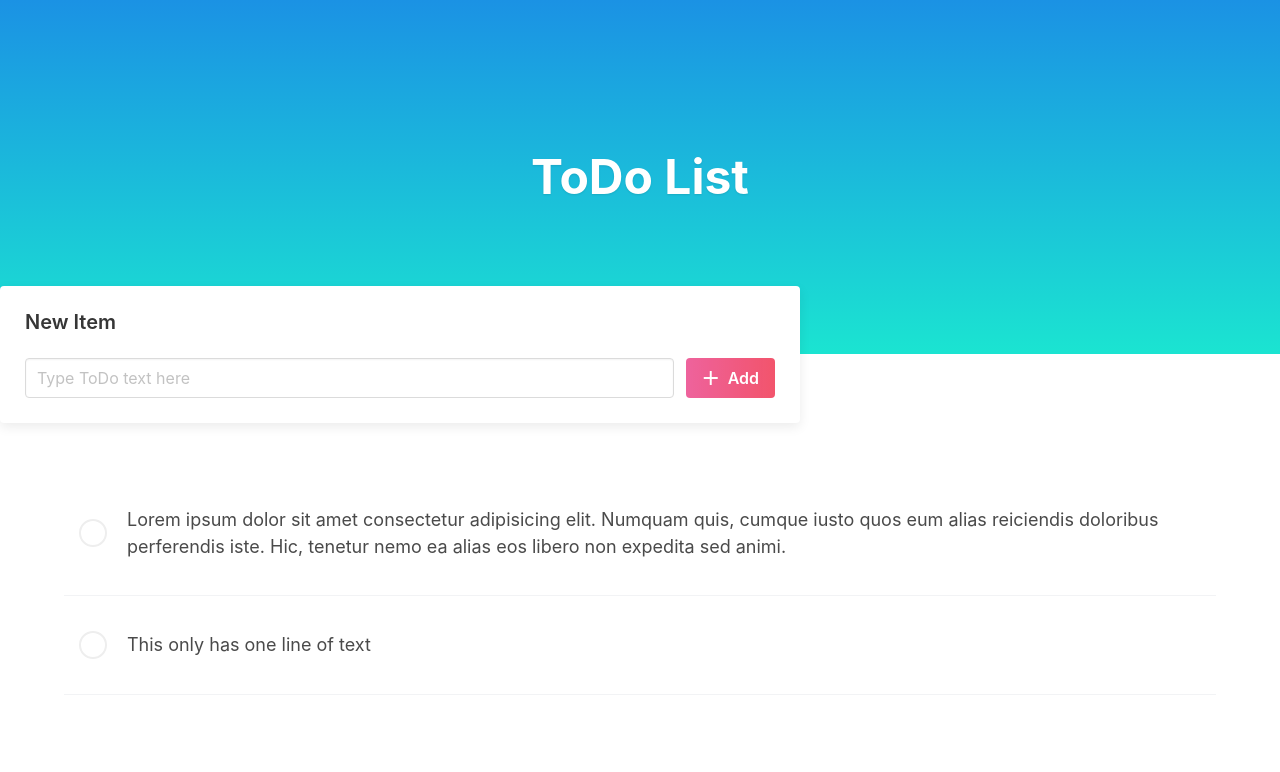
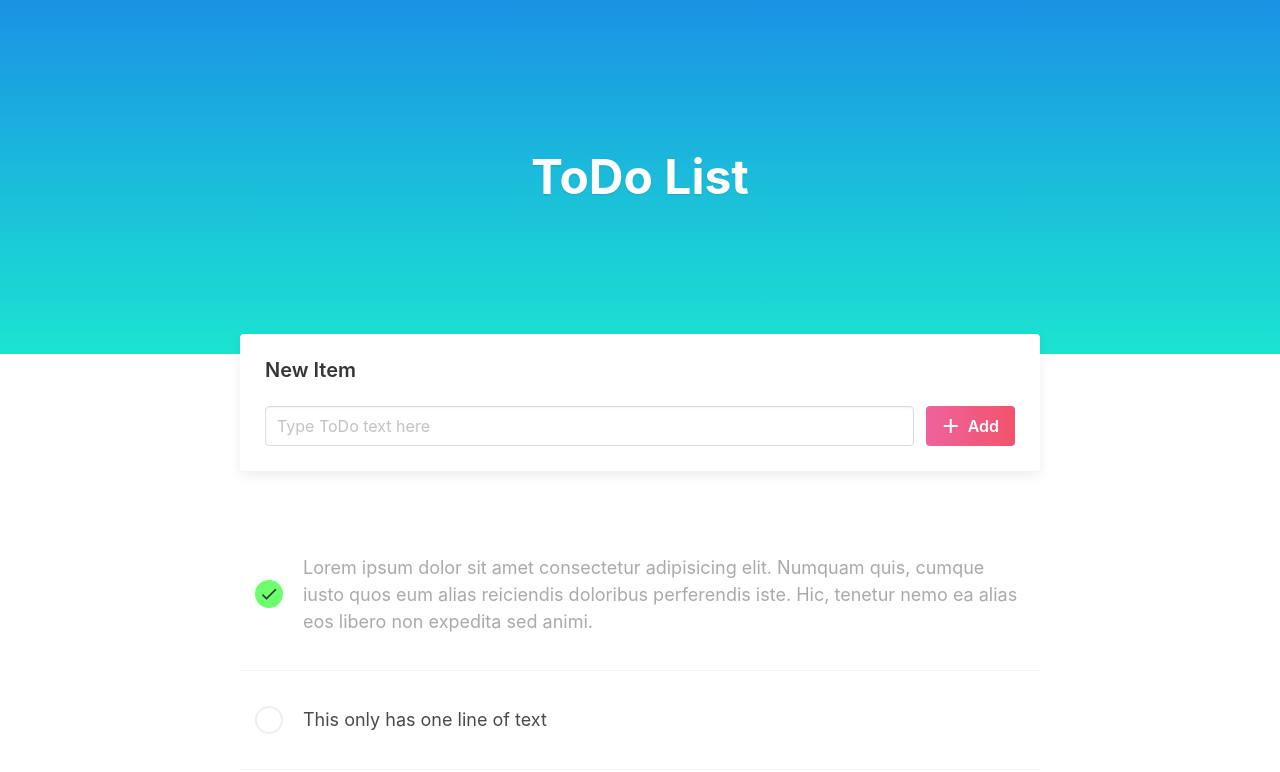
Before and after one commit to jordan-bamber/angular-todo-app-jlb, an Angular app: page / in a window 1280 px wide. Shown: the top 772 px of the page. Built offline with nearby package versions, Linux system fonts and the light colour scheme.

Commit message:
style(scss): first draft complete

```diff
--- a/src/app/todos/todos.component.html
+++ b/src/app/todos/todos.component.html
@@ -4,7 +4,7 @@
 
 </section>
 
-<section class="body-section">
+<!-- <section class="body-section">
     <div class="body-container">
 
         <div class="add-todo-box">
@@ -29,13 +29,38 @@
         </div>
 
     </div>
-</section>
+</section> -->
+
+<section class="section">
+    <div class="container add-todo-box-container">
+
+        <div class="add-todo-box">
+
+            <form>
+                <h2 class="title is-5">New Item</h2>
+
+                <div class="field is-grouped">
+                    <p class="control is-expanded">
+                      <input class="input" type="text" placeholder="Type ToDo text here">
+                    </p>
+                    <p class="control">
+                      <button class="button alt-gradient-button">
+                        <i class="material-icons">add</i>
+                        Add
+                      </button>
+                    </p>
+                  </div>
+
+            </form>
+
+        </div>
+    </div>
 
 <section class="section">
     <div class="container">
 
         <div class="todo-list">
-           <div class="todo-item">
+           <div class="todo-item completed">
                <div class="check-box">
                   <i class="material-icons">check</i>
                </div>
@@ -51,6 +76,15 @@
                 <div class="todo-text">
                    This only has one line of text
                 </div>
+
+                <div class="todo-controls-box">
+                    <div class="todo-controls-button">
+                        <i class="material-icons">edit</i>
+                    </div>
+                    <div class="todo-controls-button is-danger">
+                        <i class="material-icons">delete</i>
+                    </div>
+                </div>
              </div>
         </div>
     </div>
--- a/src/app/todos/todos.component.scss
+++ b/src/app/todos/todos.component.scss
@@ -1,10 +1,10 @@
-.heading-section{
+.heading-section {
     background: linear-gradient(#1B92E4,#1BE4D1);
 
     padding: 150px;
     padding-bottom: 150px;
 
-    h1.title{
+    h1.title {
         font-weight: bold;
         color: white;
         text-shadow: 0px 1px 2px rgba(black, 0.1);
@@ -12,8 +12,9 @@
 
 }
 
-.body-container {
-    max-width: 800px;
+//why was important needed?
+.container {
+   max-width: 800px  !important;
     align-items: center;
 }
 
@@ -40,6 +41,11 @@
 
     border-bottom: 1px solid #f2f3f5;
 
+    //Should this be down below in completed method?
+    &.completed {
+        color: #aaa;
+    }
+
 }
 
 .todo-item .check-box {
@@ -61,6 +67,8 @@
         font-size: 20px;
         margin: auto;
 
+        color: #333;
+
         //hide by default
         opacity: 0;
 
@@ -75,3 +83,68 @@
         opacity: 0.3;
     }
 }
+
+.todo-item.completed .check-box {
+    background: #6dff6d;
+    border-color: #6dff6d;
+
+    i.material-icons {
+        opacity: 1;
+    }
+}
+
+.todo-item .todo-controls-box  {
+    position: absolute;
+    bottom: 0;
+    right: 5px;
+
+    display: flex;
+
+    //hide by default
+    opacity: 0;
+    visibility: hidden;
+    transform: translateY(2px);
+
+    transition: opacity 0.2s, visibility 0.2s;
+}
+
+.todo-item:hover .todo-controls-box {
+    opacity: 1;
+    visibility: visible;
+    transition-delay: .4s;
+
+    transform: translateY(0);
+}
+
+.todo-controls-box .todo-control-button {
+    display: flex;
+    background: #f5f7f8;
+
+    padding: 7px 10px;
+
+    i.material-icons    {
+        font-size: 20px;
+    }
+
+    &:hover {
+        background: #eee;
+    }
+
+    &:active {
+        background: #e5e7e8;
+    }
+
+    //do I want to do this?
+    &:first-of-type {
+        border-top-left-radius: 7px;
+    }
+
+    &:last-of-type {
+        border-top-right-radius: 7px;
+    }
+
+}
+
+.todo-controls-box .todo-controls-button.is-danger:hover  i.material-icons {
+    color: rgb(155,27,27);
+}
```
